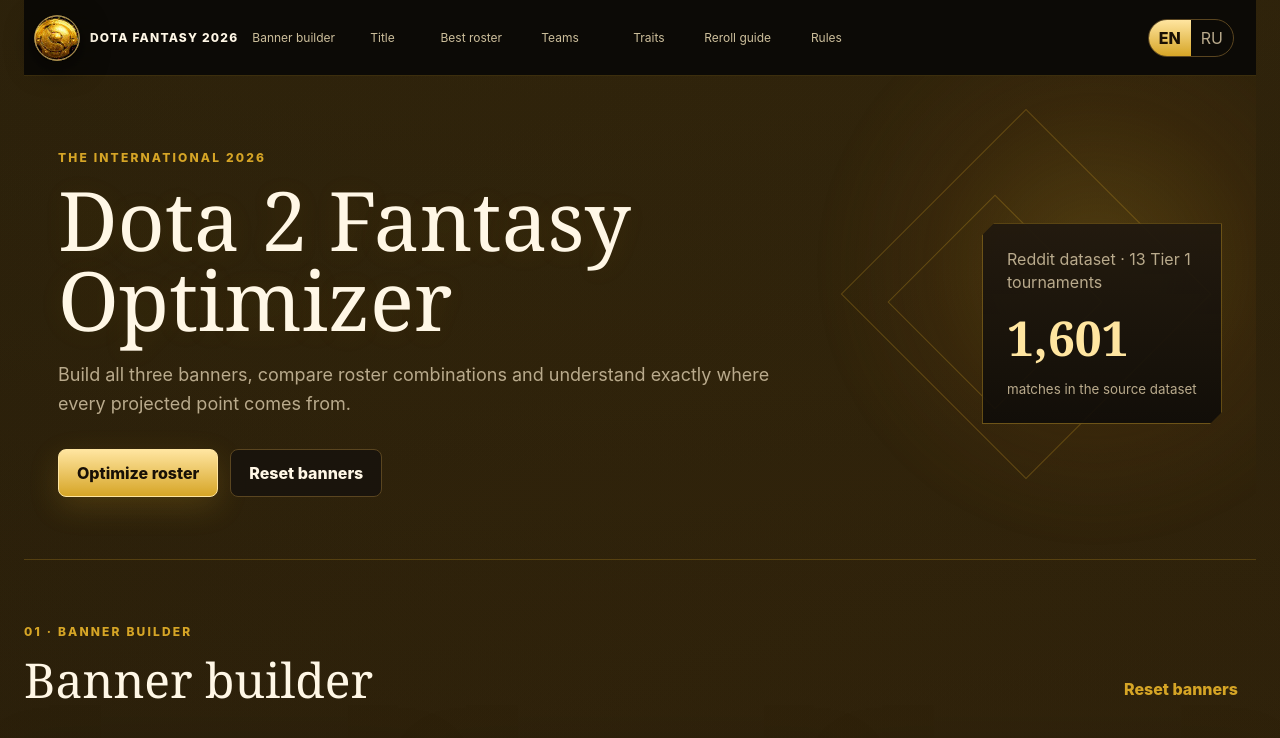
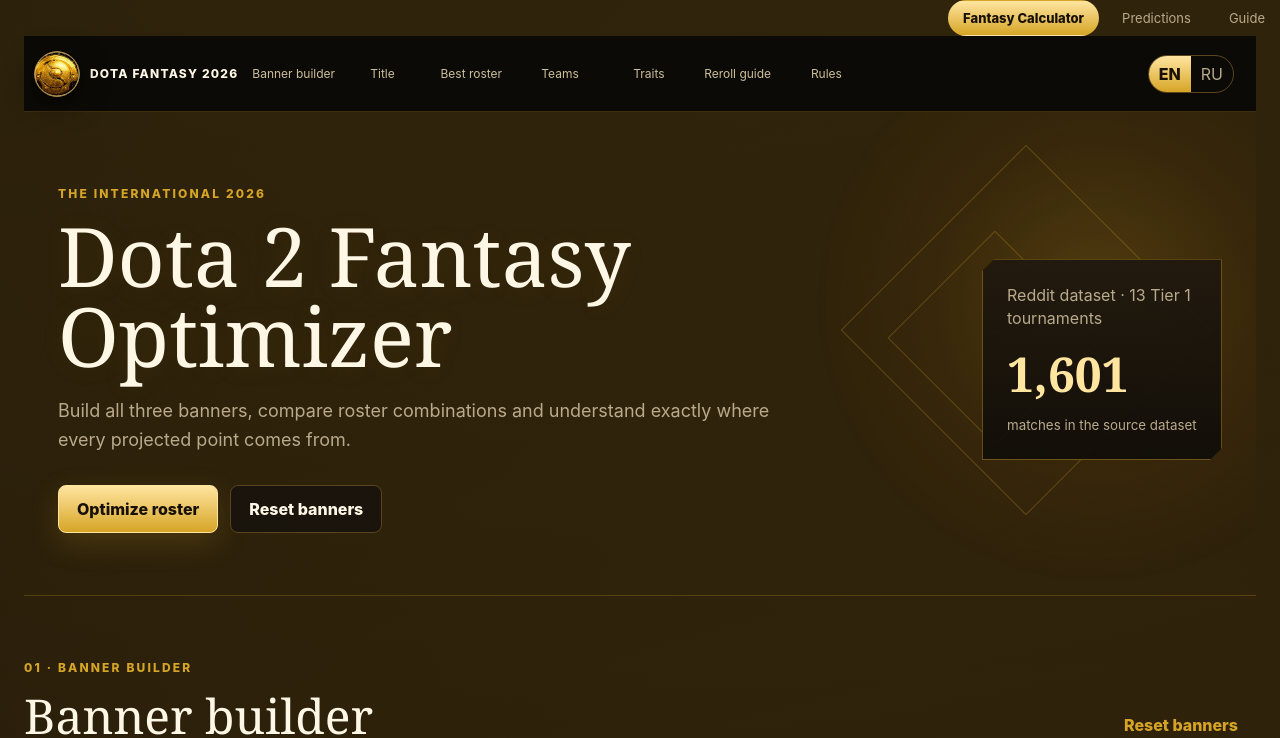
Before and after one commit to Kadadji1/dota2-fantasy-optimizer-2026, a Next.js app: page / in a window 1280 px wide. Shown: the top 738 px of the page. Built offline with nearby package versions, Linux system fonts and the light colour scheme.

Commit message:
Add homepage navigation tabs

```diff
--- a/app/page.tsx
+++ b/app/page.tsx
@@ -1,9 +1,17 @@
+import Link from "next/link";
 import Optimizer from "../components/Optimizer";
 import Rosters from "../components/Rosters";
 
 export default function Home() {
   return (
     <>
+      <div className="homepage-tabs-wrap">
+        <nav className="page-tabs homepage-tabs" aria-label="Primary navigation">
+          <Link href="/" className="active">Fantasy Calculator</Link>
+          <Link href="/predictions">Predictions</Link>
+          <a href="/#rules">Guide</a>
+        </nav>
+      </div>
       <Optimizer />
       <Rosters />
     </>
```
